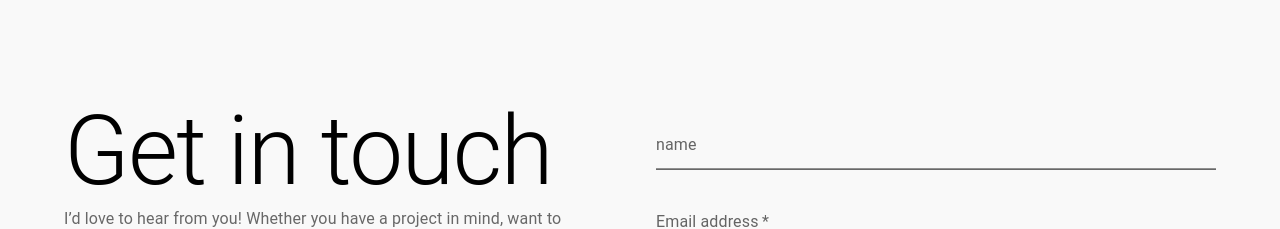
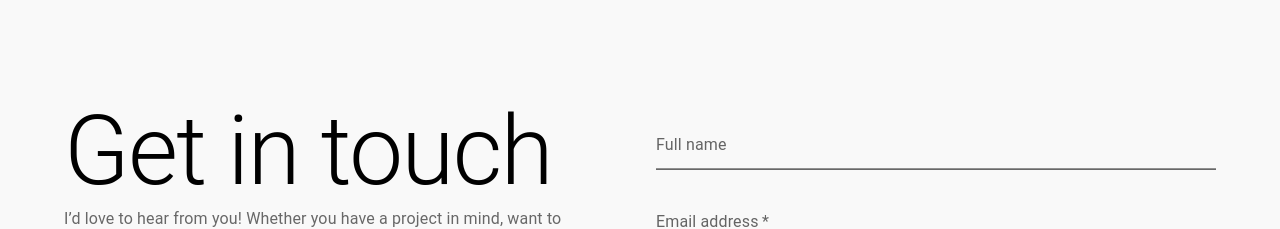
Before and after one commit to MychelGarzon/portfolio_MG, a React (Vite) app: page / in a window 1280 px wide. Shown: the part 3071-3300 px from the top of the page. Built offline with nearby package versions, Linux system fonts and the light colour scheme.

Commit message:
Update label in Contact component form to enhance clarity

```diff
--- a/src/components/Contact.jsx
+++ b/src/components/Contact.jsx
@@ -182,7 +182,7 @@ const ContactPage = () => {
                         <form onSubmit={handleSubmit}>
                             <CustomTextField
                                 fullWidth
-                                label="name"
+                                label="Full name"
                                 variant="standard"
                                 value={name}
                                 onChange={(e) => setName(e.target.value)}
```
